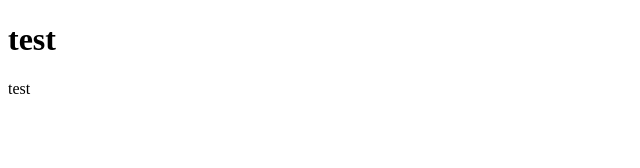
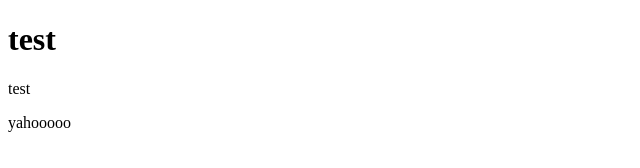
Before and after one commit to uguisu64/blogCourceTest, a plain HTML site: page index.html in a window 1280 px wide. Shown: the full height of the page, 0-640 px from the left. Drawn offline with Linux system fonts and the light colour scheme.

Commit message:
add yahooooo

```diff
--- a/index.html
+++ b/index.html
@@ -4,5 +4,6 @@
     <body>
         <h1>test</h1>
         <p>test</p>
+        <p>yahooooo</p>
     </body>
 </html>
```
